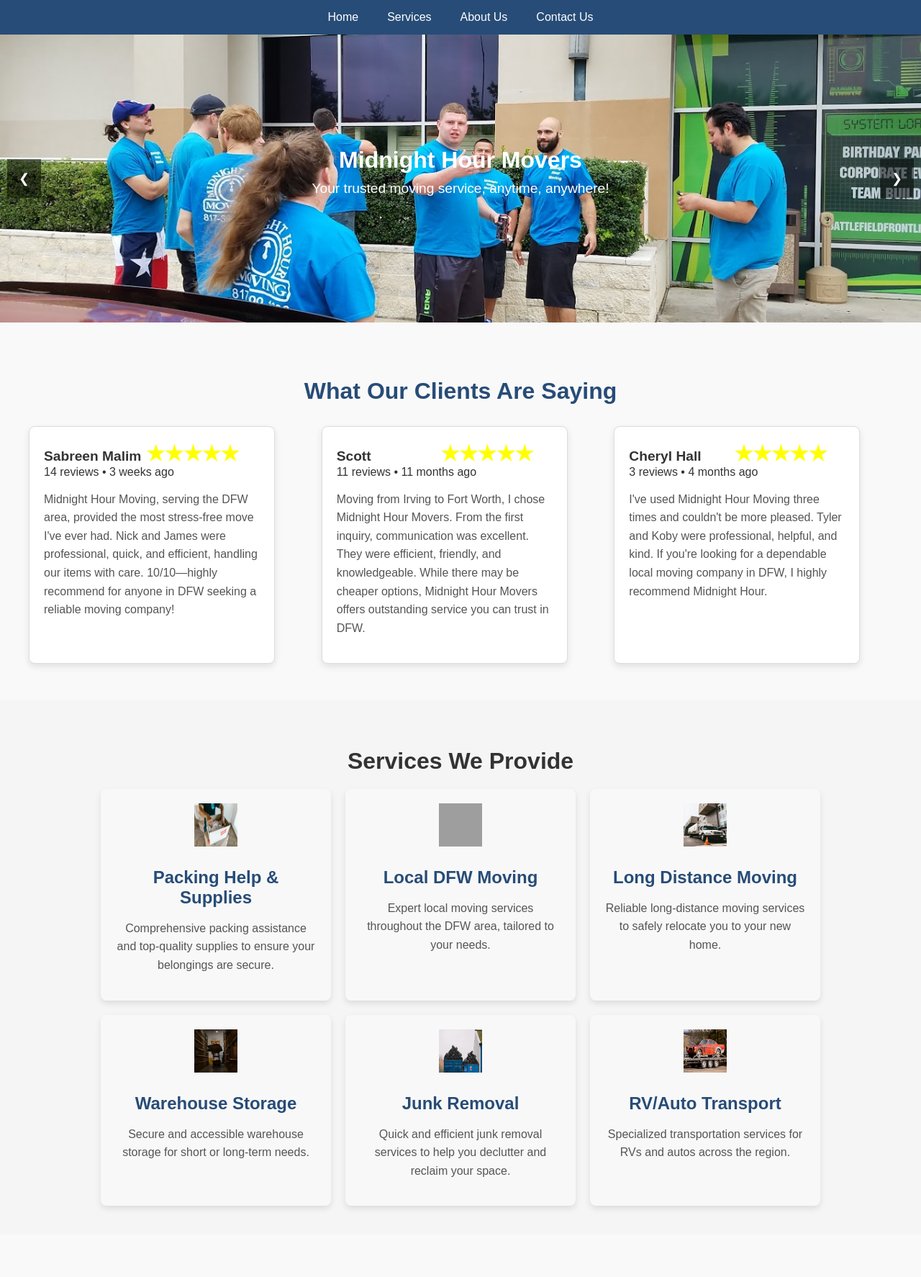
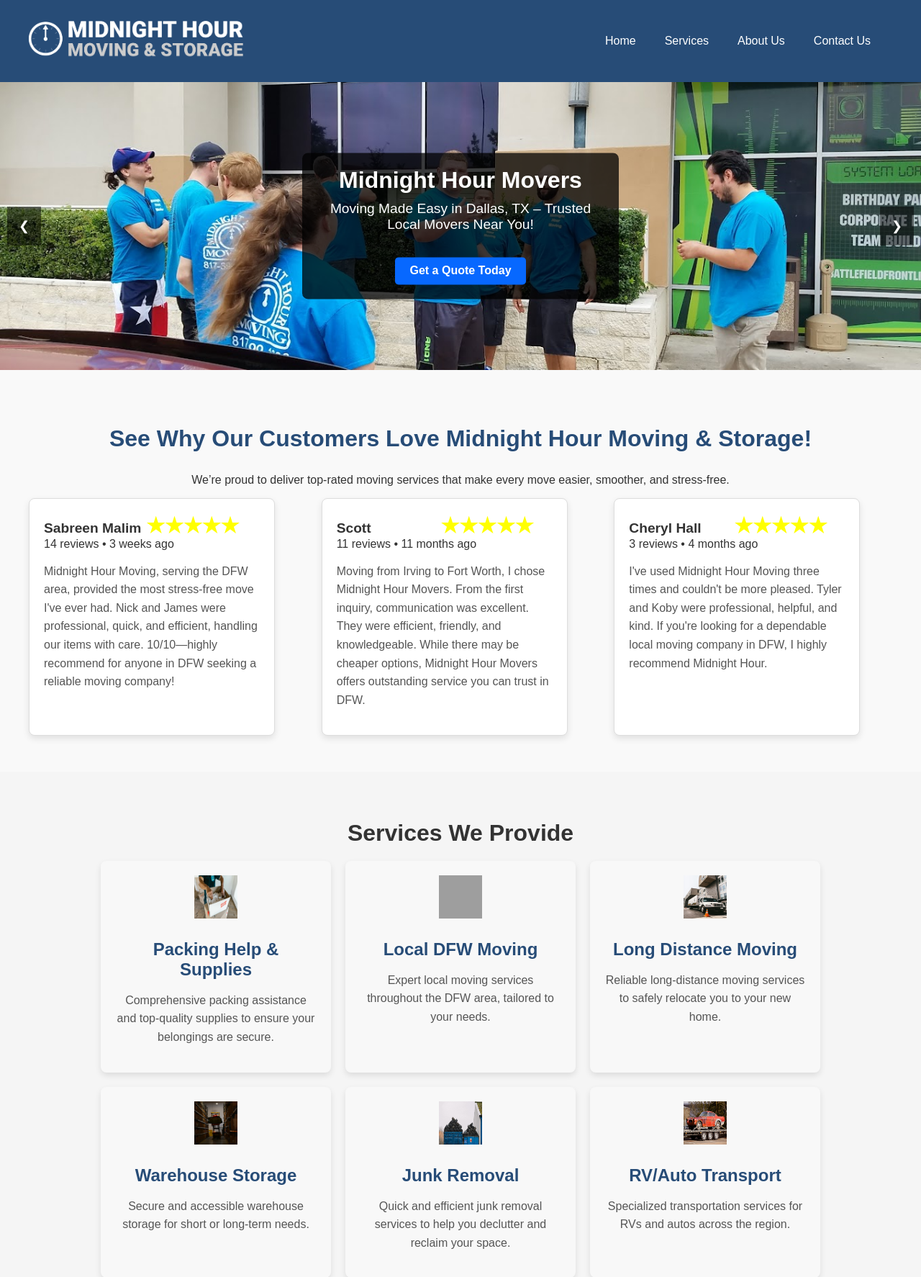
Before and after one commit to christinacast10/ctec4309termproject, a PHP site: page / in a window 1280 px wide. Shown: the top 1774 px of the page at 72% size. Run offline with PHP 8.4, Linux system fonts and the light colour scheme; grey boxes are pictures that could not be loaded.

Commit message:
navigation and hero changes

```diff
--- a/index.php
+++ b/index.php
@@ -3,10 +3,7 @@ include 'shared.php';
 ?>
 <!DOCTYPE html>
 <html lang="en">
-<head>
-    <title>Midnight Hour Movers</title>
-    <link rel="stylesheet" href="style.css" type="text/css">
-</head>
+<?php echo $Head ?>
 <body>
 
 <?php
@@ -20,7 +17,8 @@ echo $HeroSlideshow;
 ?>
 
 <section class="review-section">
-    <h2>What Our Clients Are Saying</h2>
+    <h2>See Why Our Customers Love Midnight Hour Moving & Storage!</h2>
+    <p>We’re proud to deliver top-rated moving services that make every move easier, smoother, and stress-free.</p>
     <div class="reviews-container">
 
         <div class="review-card">
@@ -394,7 +392,7 @@ echo $HeroSlideshow;
                 </div>
             </li>
 
-=            <li class="faq-item">
+            <li class="faq-item">
                 <input type="radio" name="accordion" id="sixteenth">
                 <label for="sixteenth" class="faq-label">
                     <span class="question">Do you use enclosed trailers?</span>
--- a/shared.php
+++ b/shared.php
@@ -13,7 +13,8 @@ $HeroSlideshow = "
             <img src='Slideshow1.jpg' alt='Slideshow1'>
             <div class='hero-text'>
                 <h1>Midnight Hour Movers</h1>
-                <p>Your trusted moving service, anytime, anywhere!</p>
+                <p>Moving Made Easy in Dallas, TX – Trusted Local Movers Near You!</p>
+                <a href='quote.php' class='hero-button'>Get a Quote Today</a>
             </div>
         </div>
     </div>
@@ -45,6 +46,7 @@ $HeroSlideshow = "
 $Nav = "
 <nav class='navbar'>
     <ul>
+        <li class='logo'><a href='index.php'><img src='midnightnewlogow.png' alt='Midnight Hour Moving Logo'></a></li>
         <li><a href='index.php'>Home</a></li>
         <li><a href='services.php'>Services</a></li>
         <li><a href='about.php'>About Us</a></li>
--- a/style.css
+++ b/style.css
@@ -12,6 +12,8 @@
     padding: 0;
     display: flex;
     justify-content: center;
+    align-items: center;
+    padding-right: 50px;
 }
 
 .navbar li a {
@@ -19,6 +21,21 @@
     padding: 15px 20px;
     text-decoration: none;
     display: block;
+}
+
+.navbar .logo {
+    margin-right: auto;
+}
+
+.navbar .logo img {
+    height: 60px;
+    width: auto;
+    padding: 10px 20px;
+}
+
+.navbar .logo a:hover {
+    background-color: transparent;
+    color: inherit;
 }
 
 /*HOVER*/
@@ -75,6 +92,34 @@
 .hero-text p {
     font-size: 1.2em;
     margin-top: 10px;
+}
+
+.hero-text {
+    background-color: rgba(0, 0, 0, 0.75);
+    color: white;
+    padding: 20px;
+    max-width: 400px;
+    text-align: center;
+    border-radius: 8px;
+    position: absolute;
+    top: 50%;
+    left: 50%;
+    transform: translate(-50%, -50%);
+}
+
+.hero-button {
+    display: inline-block;
+    margin-top: 15px;
+    padding: 10px 20px;
+    color: #ffffff;
+    background-color: #0768FF;
+    text-decoration: none;
+    border-radius: 5px;
+    font-weight: bold;
+}
+
+.hero-button:hover {
+    background-color: #d4a10a;
 }
 
 /* Button Styling */
```
